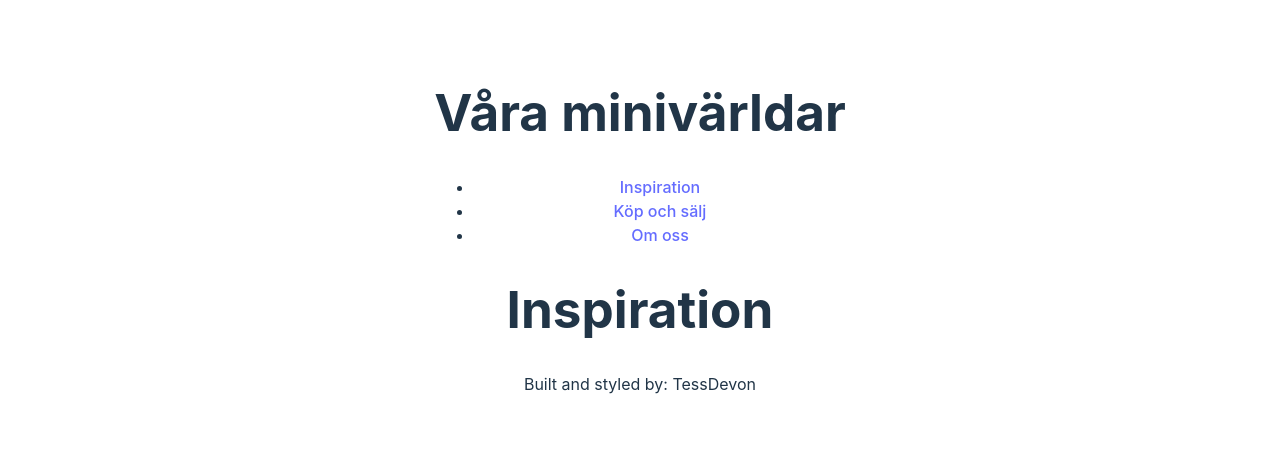
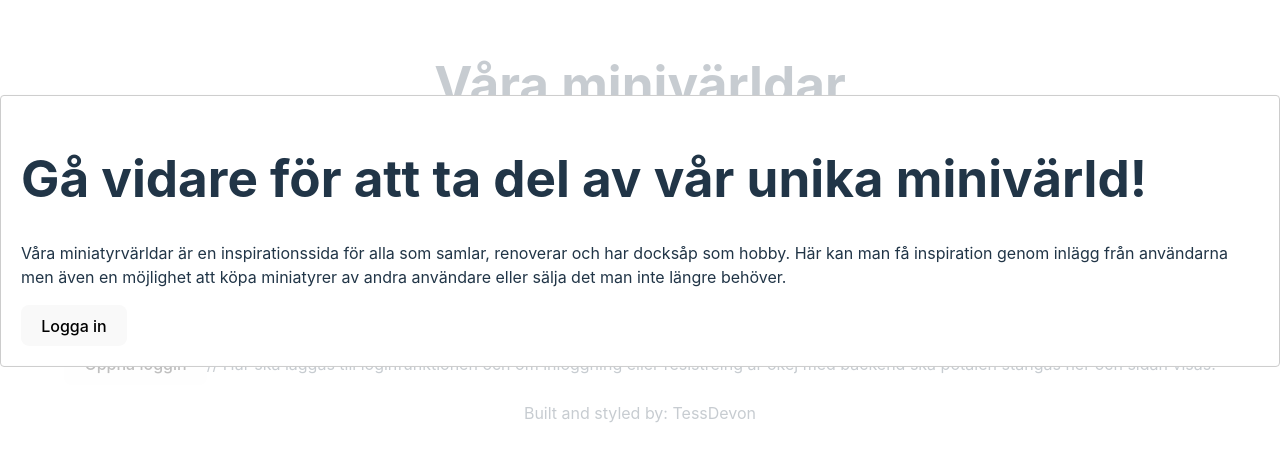
Before and after one commit to TessDevon/degreeProjectFED22D, a React (Vite) app in the folder frontend/: page / in a window 1280 px wide. Shown: the part 169-630 px from the top of the page. Built offline with nearby package versions, Linux system fonts and the light colour scheme.

Commit message:
Installed modal. Added login modal to layout. Reason: blocks all displays if the user is not logged in.

```diff
--- a/frontend/package.json
+++ b/frontend/package.json
@@ -12,11 +12,13 @@
   "dependencies": {
     "react": "^18.2.0",
     "react-dom": "^18.2.0",
+    "react-modal": "^3.16.1",
     "react-router-dom": "^6.21.1"
   },
   "devDependencies": {
     "@types/react": "^18.2.43",
     "@types/react-dom": "^18.2.17",
+    "@types/react-modal": "^3.16.3",
     "@typescript-eslint/eslint-plugin": "^6.14.0",
     "@typescript-eslint/parser": "^6.14.0",
     "@vitejs/plugin-react": "^4.2.1",
--- a/frontend/src/components/Layout.tsx
+++ b/frontend/src/components/Layout.tsx
@@ -1,5 +1,6 @@
 import { Outlet } from "react-router-dom";
 import { Navigation } from "../components/Navigation";
+import LoginModal from "./LoginModal";
 
 export const Layout = () => {
   return (
@@ -11,6 +12,7 @@ export const Layout = () => {
       <main>
         <Outlet></Outlet>
       </main>
+      <LoginModal></LoginModal>
       <footer>
         <p className="footerText">Built and styled by: TessDevon</p>
       </footer>
--- /dev/null
+++ b/frontend/src/components/LoginModal.tsx
@@ -0,0 +1,42 @@
+import { useState } from 'react';
+import Modal from 'react-modal';
+
+
+const customStyles = {
+    content: {
+      top: '50%',
+      left: '50%',
+      right: 'auto',
+      bottom: 'auto',
+      marginRight: '-50%', //Gör att sidan täcker hela vyn liggandes.
+      transform: 'translate(-50%, -50%)',  //Skuggar bakomliggande huvudsida.
+    },
+  };
+
+  /*
+  Settings for other modals like chatt
+    //Två nästkommande rader för att stänga rutan om man trycker utanför.
+    shouldCloseOnEsc={true}
+    onRequestClose={() => setShowLoginModal(false)}
+    isOpen={modalIsOpen}
+    onAfterOpen={afterOpenModal}
+    style={customStyles}
+    contentLabel="Example Modal"*/
+
+export default function LoginModal() {
+    Modal.setAppElement('#root');
+    const [showLoginModal, setShowLoginModal] = useState(true)
+
+    return (
+        <div className= "loginView">
+            <button onClick={() => setShowLoginModal(true)}>Öppna loggin</button>
+            <Modal isOpen={showLoginModal} style={customStyles}>
+                <h1>Gå vidare för att ta del av vår unika minivärld!</h1>
+                <p> Våra miniatyrvärldar är en inspirationssida för alla som samlar, renoverar och har docksåp som hobby. Här kan man få inspiration genom inlägg från användarna men även en möjlighet att köpa miniatyrer av andra användare eller sälja det man inte längre behöver.</p>
+                <button onClick={() => setShowLoginModal(false)}>Logga in</button>
+            </Modal>
+
+            // Här ska läggas till loginfunktionen och om inloggning eller resistreing är okej med backend ska potalen stängas ner och sidan visas.
+        </div>
+    )
+}
```
Also changed, not shown: 1 other file (tests, documents, lock files or other folders).
